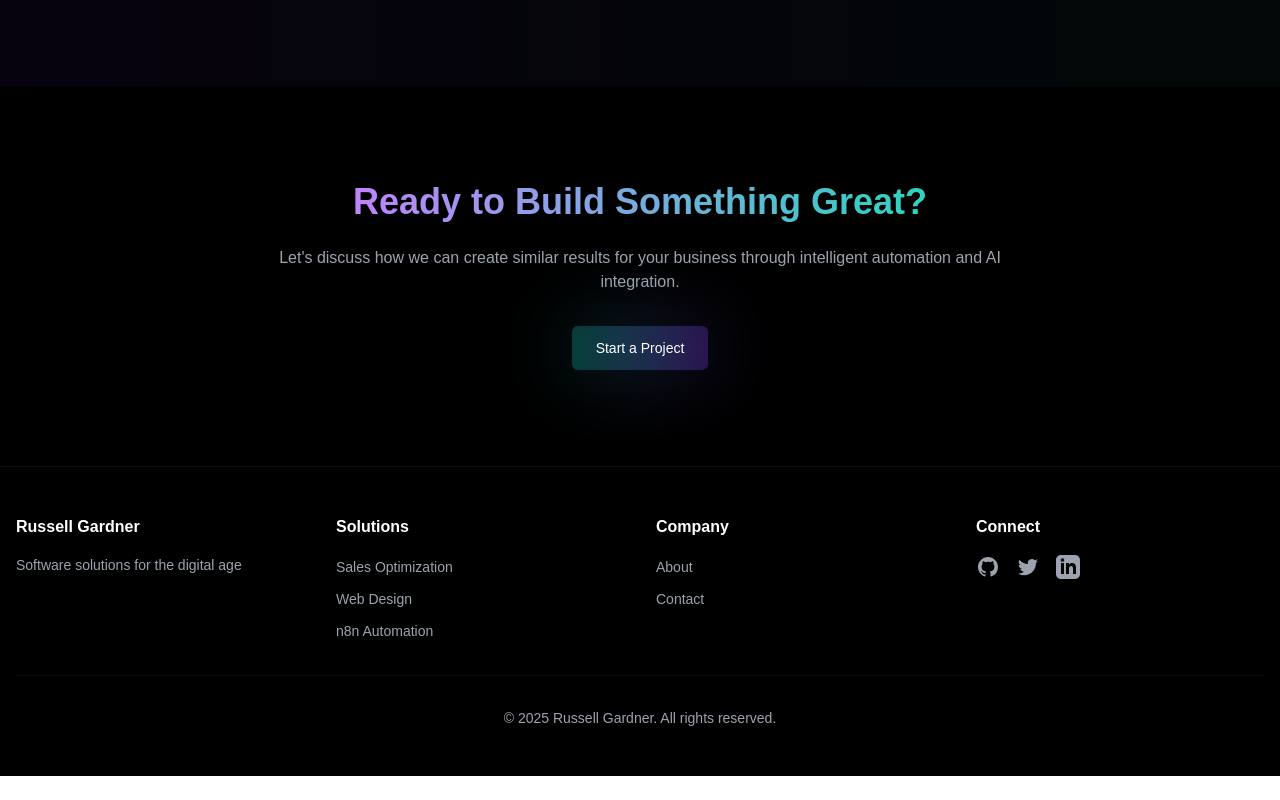
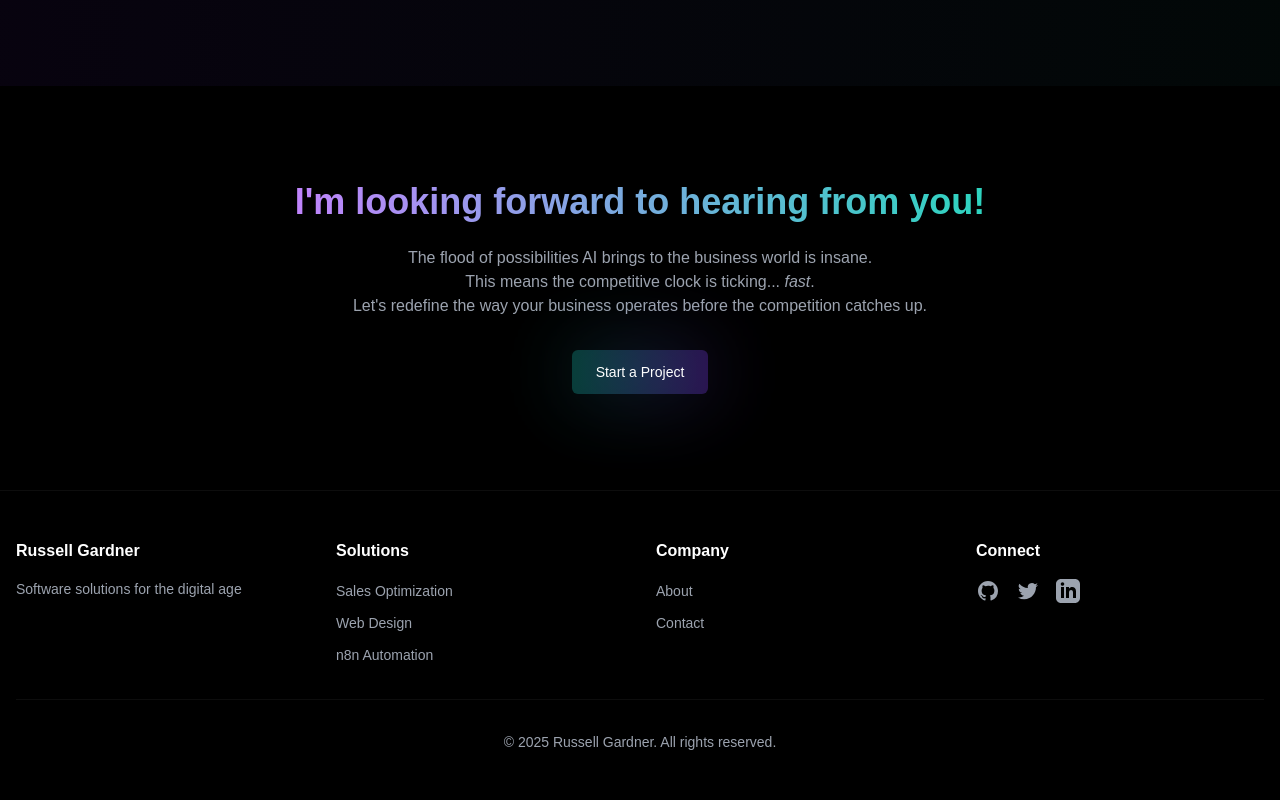
Before and after one commit to washyaderner/generuss-dot-com, a Next.js app: page /portfolio in a window 1280 px wide. Shown: the part 2569-3369 px from the top of the page. Before the commit the page ends 3345 px from the top, so only its background shows below. Built offline with nearby package versions, Linux system fonts and the light colour scheme.

Commit message:
[Cursor] Update portfolio page copy and cursor rules

```diff
--- a/app/portfolio/page.tsx
+++ b/app/portfolio/page.tsx
@@ -352,11 +352,13 @@ export default function Portfolio() {
             <div className="max-w-3xl mx-auto">
               <h2 className="text-3xl md:text-4xl font-bold mb-6">
                 <span className="bg-gradient-to-r from-purple-400 to-teal-400 bg-clip-text text-transparent">
-                  Ready to Build Something Great?
+                  I'm looking forward to hearing from you!
                 </span>
               </h2>
               <p className="text-gray-400 mb-8">
-                Let's discuss how we can create similar results for your business through intelligent automation and AI integration.
+                The flood of possibilities AI brings to the business world is insane.<br />
+                This means the competitive clock is ticking... <span className="italic">fast</span>.<br />
+                Let's redefine the way your business operates before the competition catches up.
               </p>
               <Link
                 href="#"
```
Also changed, not shown: 1 other file (tests, documents, lock files or other folders).
